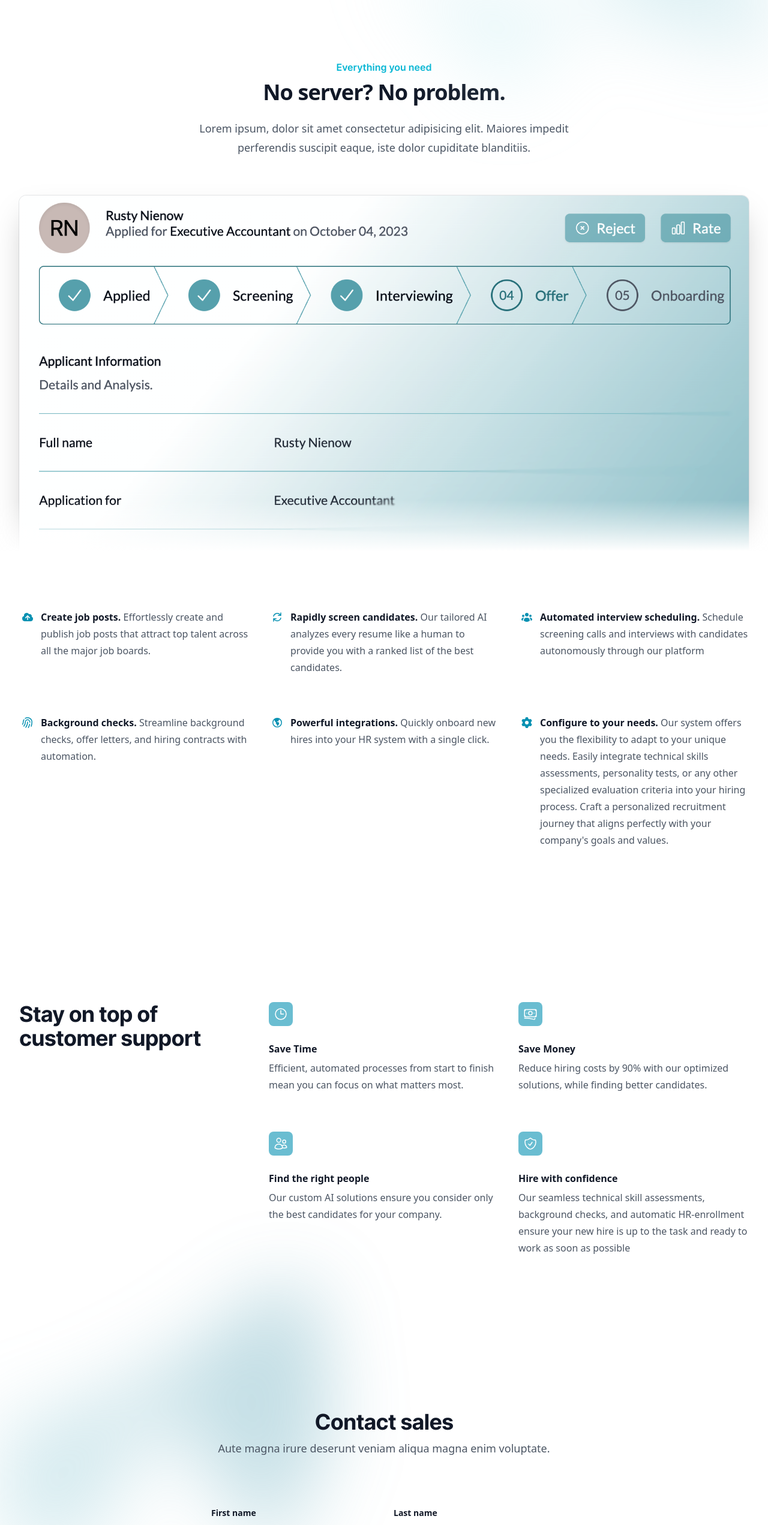
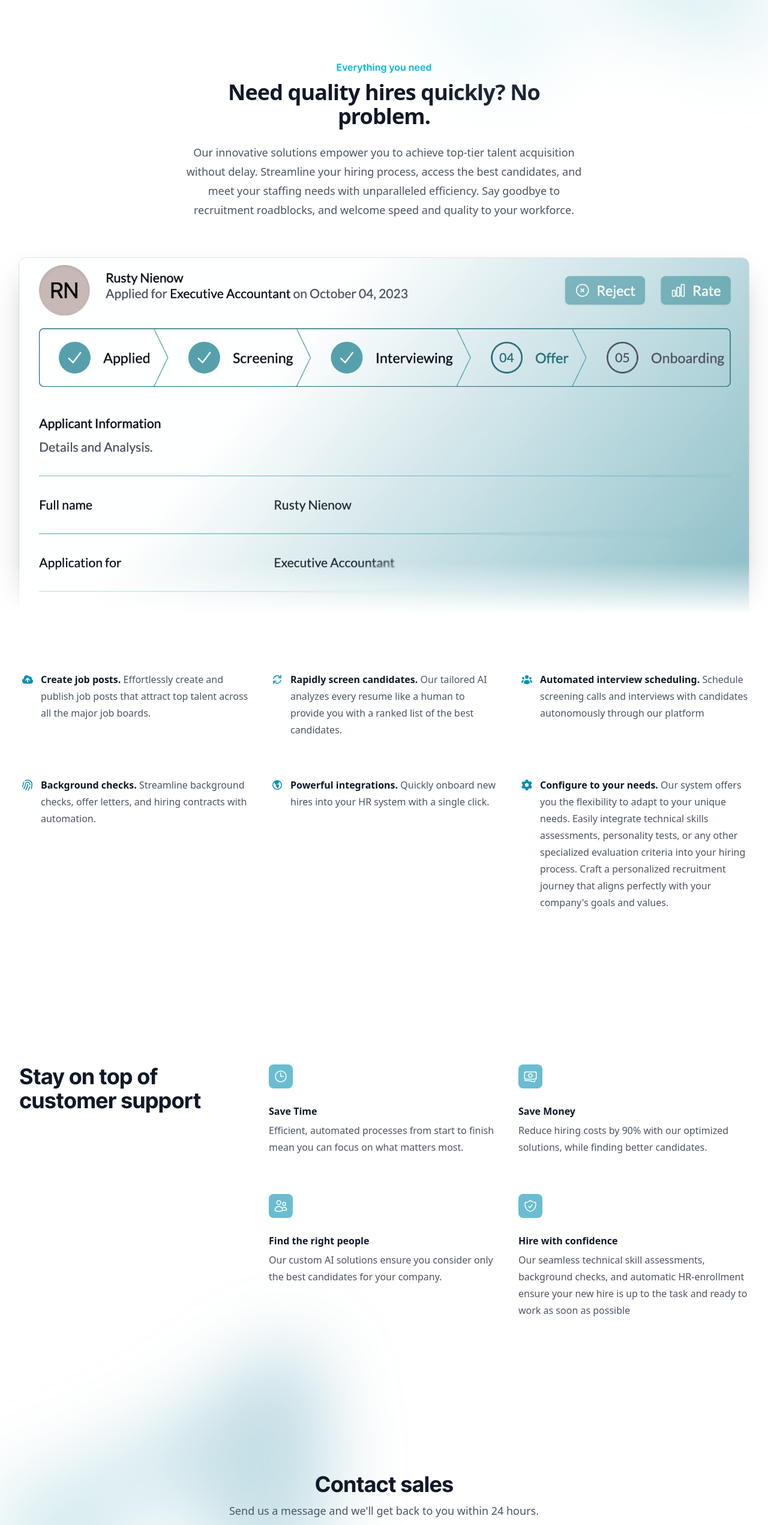
Before and after one commit to Whayven/ascend-hiring-landing, a Next.js app: page / in a window 1280 px wide. Shown: the part 880-3423 px from the top of the page at 60% size. Built offline with nearby package versions, Linux system fonts and the light colour scheme.

Commit message:
update all latin to relevant text

```diff
--- a/src/components/ContactSection.tsx
+++ b/src/components/ContactSection.tsx
@@ -42,7 +42,7 @@ export default function Example() {
           Contact sales
         </h2>
         <p className='mt-2 text-lg leading-8 text-gray-600'>
-          Aute magna irure deserunt veniam aliqua magna enim voluptate.
+          Send us a message and we'll get back to you within 24 hours.
         </p>
       </div>
       <form
--- a/src/components/FeatureSection.tsx
+++ b/src/components/FeatureSection.tsx
@@ -58,12 +58,12 @@ export default function FeatureSection() {
             Everything you need
           </h2>
           <p className='mt-2 text-3xl font-bold tracking-tight text-gray-900 sm:text-4xl'>
-            No server? No problem.
+            Need quality hires quickly? No problem.
           </p>
           <p className='mt-6 text-lg leading-8 text-gray-600'>
-            Lorem ipsum, dolor sit amet consectetur adipisicing elit. Maiores
-            impedit perferendis suscipit eaque, iste dolor cupiditate
-            blanditiis.
+          Our innovative solutions empower you to achieve top-tier talent acquisition without delay.
+          Streamline your hiring process, access the best candidates, and meet your staffing needs with unparalleled efficiency.
+          Say goodbye to recruitment roadblocks, and welcome speed and quality to your workforce.
           </p>
         </div>
       </div>
--- a/src/components/Footer.tsx
+++ b/src/components/Footer.tsx
@@ -1,10 +1,7 @@
 const navigation = {
   main: [
     { name: 'About', href: '#' },
-    { name: 'Blog', href: '#' },
     { name: 'Jobs', href: '#' },
-    { name: 'Press', href: '#' },
-    { name: 'Accessibility', href: '#' },
     { name: 'Partners', href: '#' },
   ],
 };
```
